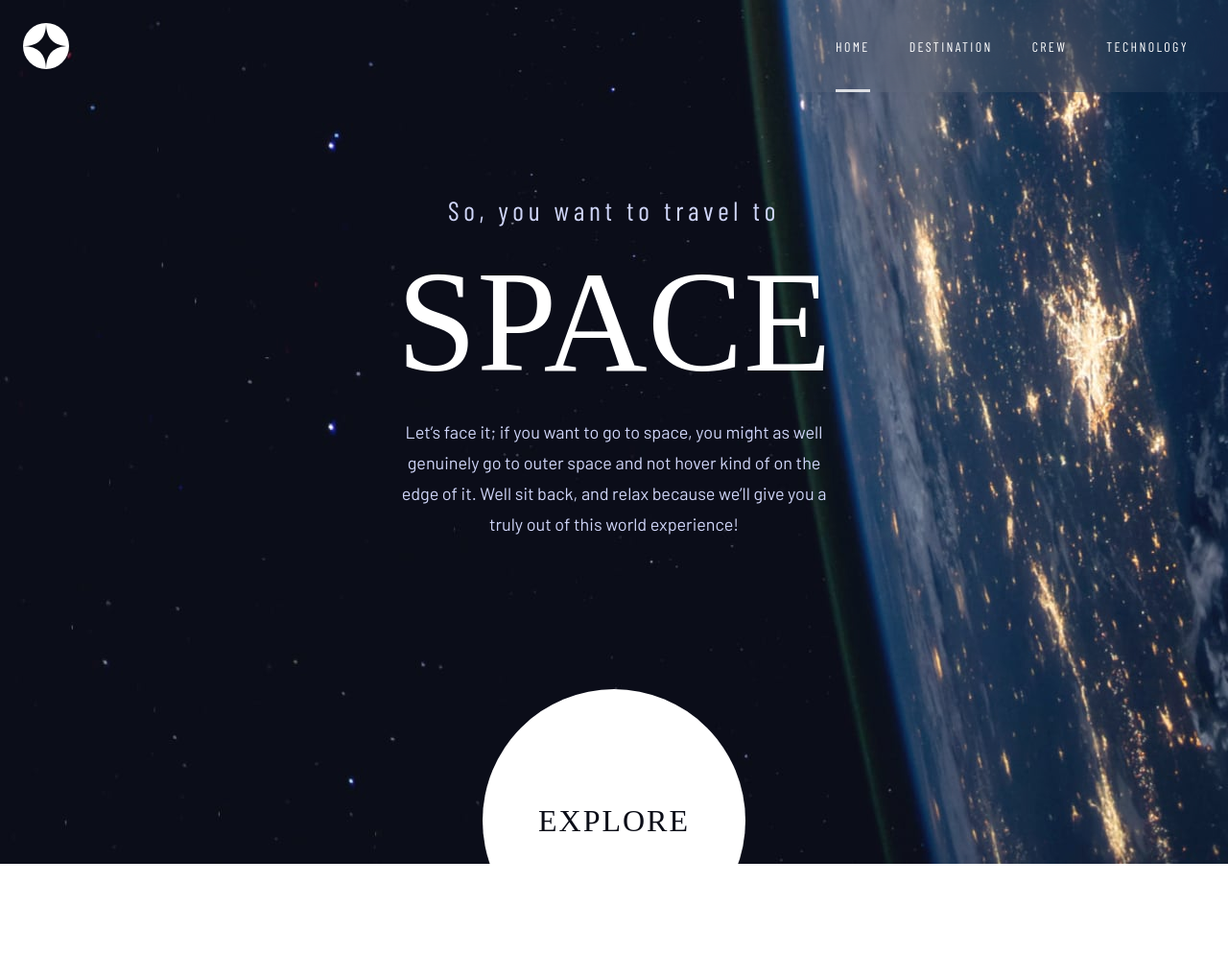
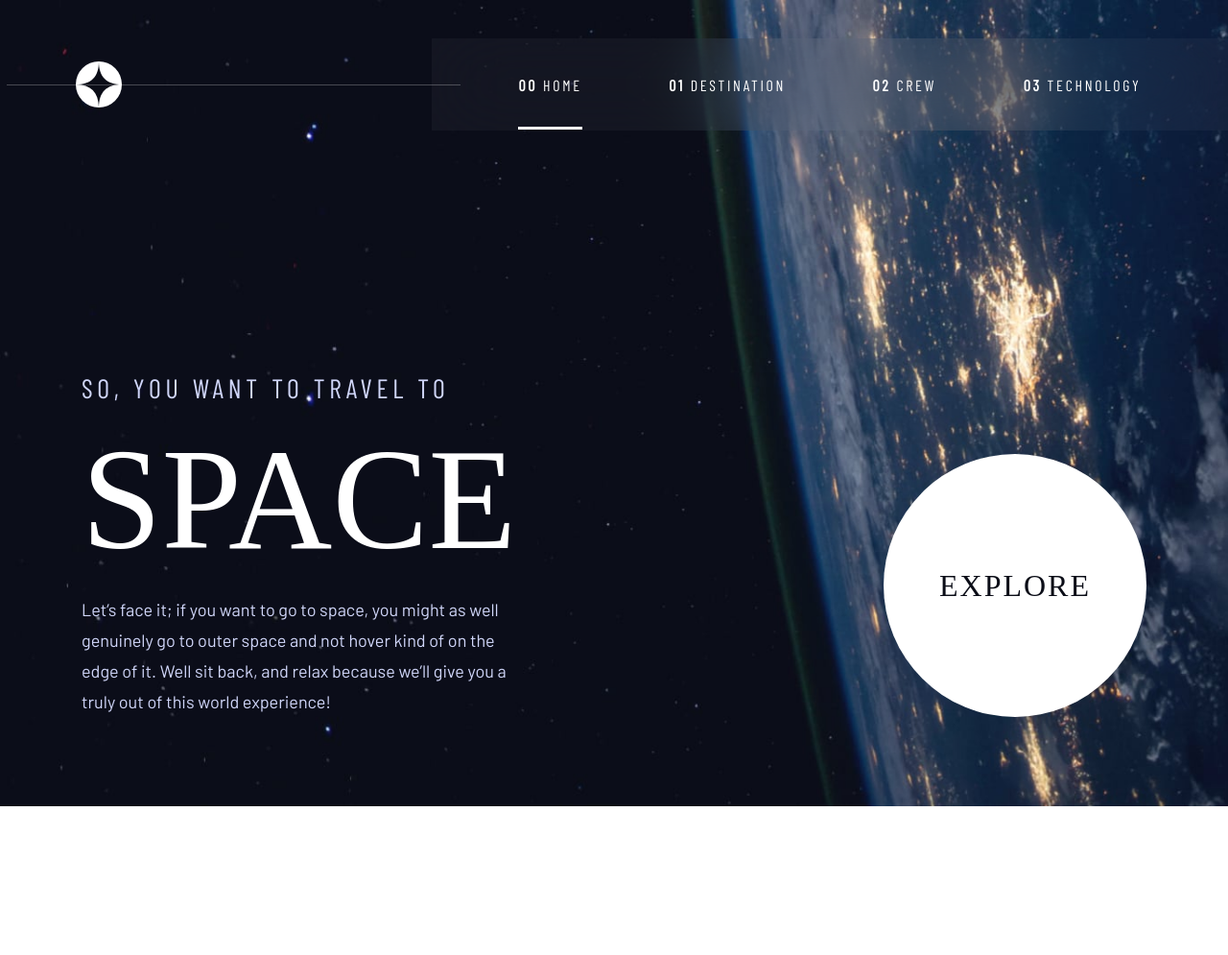
Before and after one commit to oppahero/space-tourism-website, a plain HTML site: page index.html in a window 1280 px wide. Shown: the whole page at 96% size. After the commit the page ends 840 px from the top, so only its background shows below. Drawn offline with nearby package versions, Linux system fonts and the light colour scheme; a web font is replaced by a local one.

Commit message:
Desktop screen: Home page

```diff
--- a/styles/global-styles.css
+++ b/styles/global-styles.css
@@ -43,7 +43,8 @@ h4 {
 
 h5 {
   color: var(--light-blue);
-  text-align: center;
+  /* text-align: center; */
+  text-transform: uppercase;
   font-size: 1rem;
   font-style: normal;
   font-weight: 400;
@@ -136,7 +137,6 @@ nav .logo {
 }
 
 @media screen and (min-width: 768px) {
-
   h1 {
     font-size: 9.375rem;
     line-height: 9.375rem;
@@ -162,8 +162,6 @@ nav .logo {
     width: 48px;
     height: 48px;
   }
-
-
 
   .nav-ul {
     position: static;
@@ -213,12 +211,15 @@ nav .logo {
     height: 3px;
     background: #fff;
     opacity: 0;
-    transition: opacity 0.3s;
+    transition: opacity 0.4s ease-in-out;
   }
 
-  .nav-ul__li.active::before,
-  .nav-ul__li a:hover::before {
-    opacity: 0.8;
+  .nav-ul__li.active::before {
+    opacity: 1;
+  }
+
+  .nav-ul__li:hover::before {
+    opacity: 0.5021;
   }
 }
 
@@ -231,5 +232,33 @@ nav .logo {
   p {
     font-size: 1.125rem;
     line-height: 2rem;
+    text-align: start;
+  }
+
+  nav {
+    margin: 40px 0 251px 55px;
+  }
+
+  .nav-ul {
+    width: 830px;
+  }
+
+  .nav-ul__li {
+    font-size: 1rem;
+    letter-spacing: 0.16875rem;
+  }
+
+  .nav-ul::before {
+    content: "";
+    position: absolute;
+    right: 800px;
+    width: 473px;
+    height: 1px;
+    opacity: 0.2515;
+    background: #fff;
+  }
+
+  .nav-ul__li span {
+    display: inline;
   }
 }
--- a/styles/home.css
+++ b/styles/home.css
@@ -1,6 +1,8 @@
 body {
-  background: var(#0b0d17);
+  background-color: var(--dark);
   background: no-repeat url("../assets/home/background-home-desktop.jpg");
+  background-size: cover;
+  /* background: url("../assets/home/background-home-desktop.jpg"), lightgray 0px 0px / 100% 100% no-repeat; */
 }
 
 main {
@@ -35,6 +37,18 @@ main {
   justify-content: center;
   align-items: center;
   text-transform: uppercase;
+  cursor: pointer;
+}
+
+.container__circle__link:hover::after {
+  content: "";
+  position: absolute;
+  width: 250px;
+  height: 250px;
+  border-radius: 50%;
+  background: #fff;
+  opacity: 0.1036;
+  transition:  all 0.9s ease;
 }
 
 @media screen and (max-width: 768px) {
@@ -50,10 +64,9 @@ main {
 }
 
 @media screen and (min-width: 768px) {
-
-  main{
+  main {
     gap: 9.75rem;
-    margin-bottom: 5.6rem;
+    margin-bottom: 89.6px;
   }
 
   .container__text {
@@ -67,9 +80,31 @@ main {
     font-size: 32px;
     letter-spacing: 2px;
   }
+
+  .container__circle__link:hover::after {
+    width: 450px;
+    height: 450px;
+  }
 }
 
 @media screen and (min-width: 1280px) {
+  main {
+    flex-direction: row;
+    max-width: 1110px;
+    padding: 0;
+    margin: 0 auto 131px auto;
+  }
+
+  .container__text {
+    align-items: start;
+  }
+
+  .container__circle {
+    margin-left: auto;
+    margin-right: 0;
+    align-self: flex-end;
+  }
+
   .container__circle__link {
     width: 274px;
     height: 274px;
```
